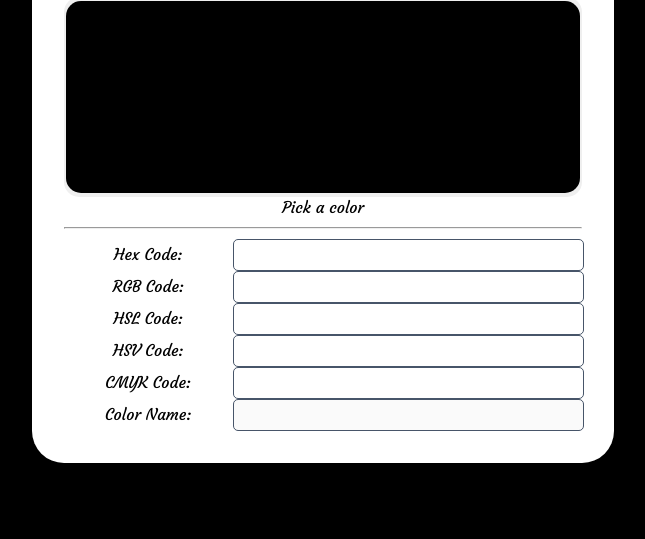
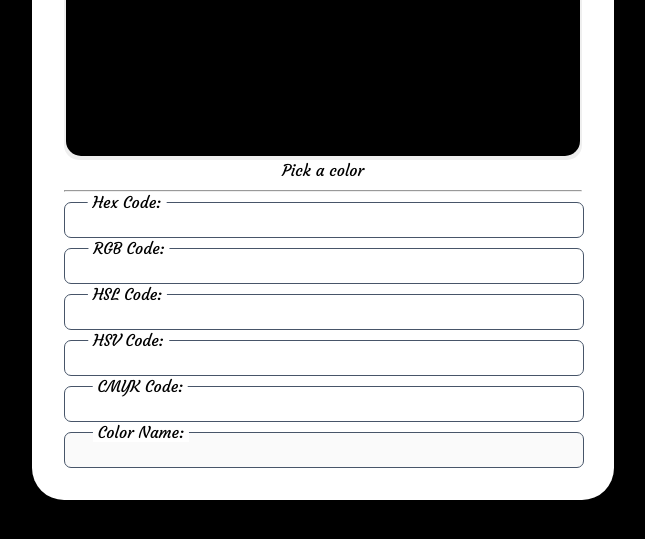
Before and after one commit to fschatbot/Color-Share, a plain HTML site: page index.html in a window 1280 px wide. Shown: the part 231-770 px from the top of the page, without its empty margins (317-962 px from the left). Drawn offline with Linux system fonts and the light colour scheme; a web font is replaced by a local one.

Commit message:
Changed the format

```diff
--- a/style.css
+++ b/style.css
@@ -51,10 +51,12 @@ body {
 }
 
 input[type="input"] {
-	border-radius: 5px;
+	border-radius: 7px;
 	border: 1px solid #475569;
 	height: 30px;
-	width: 100%;
+	width: calc(100% - 20px); /* 20px is the padding */
+	padding: 2px 10px;
+	outline: none;
 }
 
 hr {
@@ -82,15 +84,17 @@ input[type="color"]::-webkit-color-swatch {
 }
 
 .names {
-	display: table;
-	width: 100%;
-}
-.name {
-	display: table-row;
-	width: 100%;
+	text-align: start;
 }
 
-.name label,
-.name input {
-	display: table-cell;
+.name {
+	position: relative;
+	margin-top: 10px;
 }
+
+.names label {
+	position: absolute;
+	transform: translate(30%, -50%);
+	background: white;
+	padding: 0 5px;
+}
```
